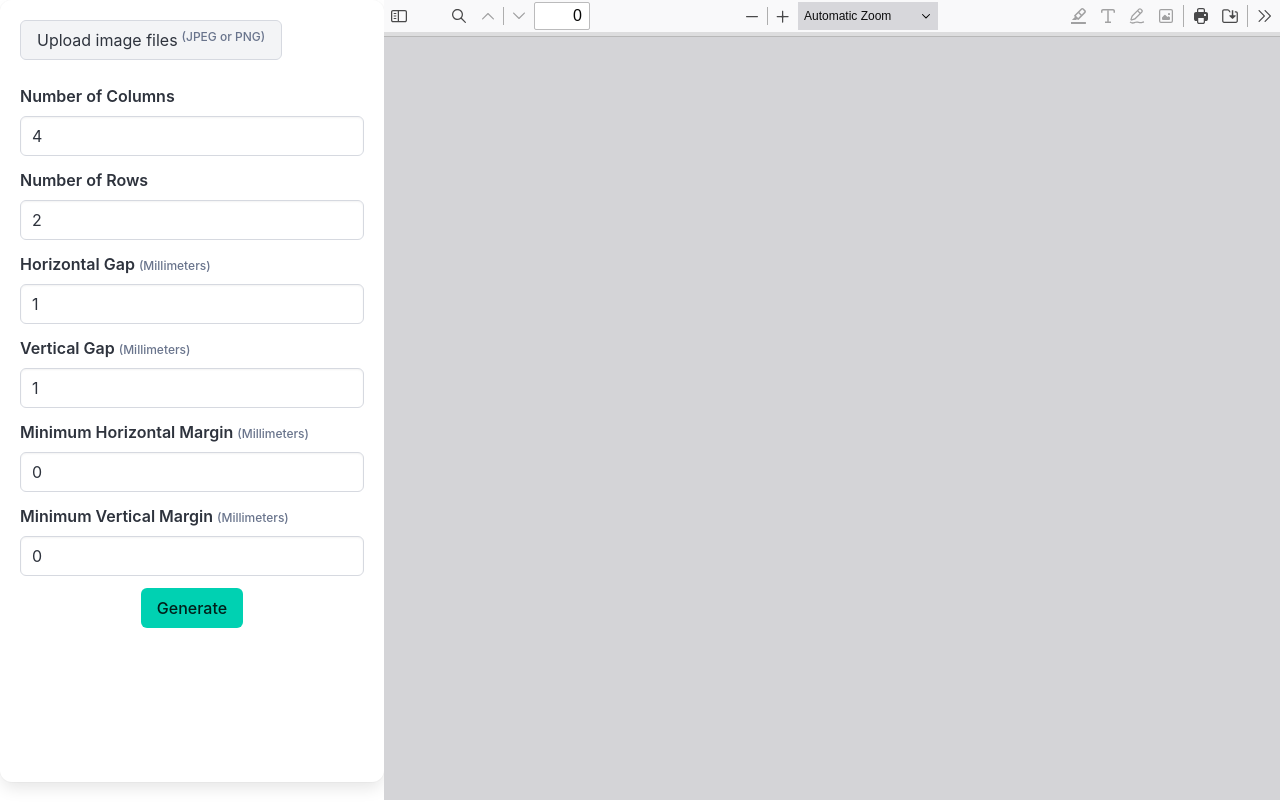
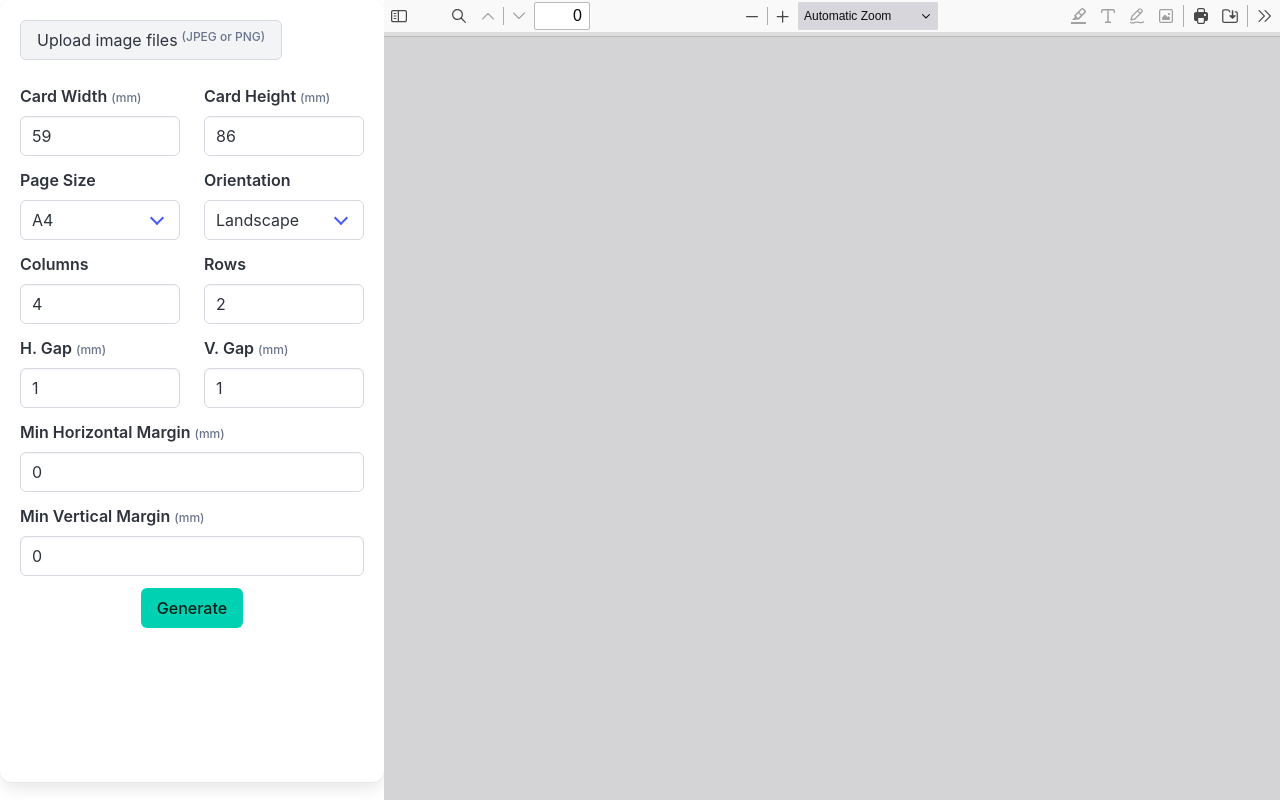
Before and after one commit to Drumstickz64/proxy_maker_web, a website built with Vite: page index.html in a window 1280 px wide. Built offline with nearby package versions, Linux system fonts and the light colour scheme; files whose address does not match are found by name.

Commit message:
expose more config options

```diff
--- a/index.html
+++ b/index.html
@@ -3,8 +3,8 @@
   <head>
     <meta charset="UTF-8" />
     <meta name="viewport" content="width=device-width, initial-scale=1.0" />
-    <link rel="stylesheet" href="/node_modules/bulma/css/bulma.min.css">
-    <link rel="stylesheet" href="/src/style.css">
+    <link rel="stylesheet" href="/node_modules/bulma/css/bulma.min.css" />
+    <link rel="stylesheet" href="/src/style.css" />
     <script type="module" src="/vendor/pdfjs/build/pdf.mjs"></script>
     <script type="module" defer src="/src/main.js"></script>
     <title>Proxy Maker</title>
@@ -15,52 +15,231 @@
         <form id="data-form">
           <div class="file">
             <label for="files-input" class="file-label">
-              <input name="files-input" id="files-input" class="file-input" type="file" name="files-input" required multiple accept="image/jpeg,image/png" />
+              <input
+                name="files-input"
+                id="files-input"
+                class="file-input"
+                type="file"
+                required
+                multiple
+                accept="image/jpeg,image/png"
+              />
               <span class="file-cta">
-                <span class="file-label"> Upload image files <span class="has-text-grey is-size-7 has-text-weight-medium ml-1">(JPEG or PNG)</span></span>
+                <span class="file-label">
+                  Upload image files
+                  <span
+                    class="has-text-grey is-size-7 has-text-weight-medium ml-1"
+                    >(JPEG or PNG)</span
+                  ></span
+                >
               </span>
             </label>
           </div>
 
-          <div class="field">
-            <label class="label" for="column-number-input">Number of Columns</label>
-            <div class="control">
-              <input class="input" required type="number" name="column-number-input" id="column-number-input" step="1" min="1" value="4">
+          <div class="columns is-mobile mb-0">
+            <div class="column">
+              <div class="field">
+                <label class="label" for="card-width-input"
+                  >Card Width
+                  <span class="has-text-grey is-size-7 has-text-weight-medium"
+                    >(mm)</span
+                  ></label
+                >
+                <div class="control">
+                  <input
+                    class="input"
+                    required
+                    type="number"
+                    name="card-width-input"
+                    id="card-width-input"
+                    step="0.01"
+                    min="1"
+                    value="59"
+                  />
+                </div>
+              </div>
+            </div>
+            <div class="column">
+              <div class="field">
+                <label class="label" for="card-height-input"
+                  >Card Height
+                  <span class="has-text-grey is-size-7 has-text-weight-medium"
+                    >(mm)</span
+                  ></label
+                >
+                <div class="control">
+                  <input
+                    class="input"
+                    required
+                    type="number"
+                    name="card-height-input"
+                    id="card-height-input"
+                    step="0.01"
+                    min="1"
+                    value="86"
+                  />
+                </div>
+              </div>
+            </div>
+          </div>
+
+          <div class="columns is-mobile mb-0">
+            <div class="column">
+              <div class="field">
+                <label class="label" for="page-size-input">Page Size</label>
+                <div class="control">
+                  <div class="select is-fullwidth">
+                    <select name="page-size-input" id="page-size-input">
+                      <option value="A4">A4</option>
+                      <option value="Letter">Letter</option>
+                    </select>
+                  </div>
+                </div>
+              </div>
+            </div>
+            <div class="column">
+              <div class="field">
+                <label class="label" for="page-orientation-input"
+                  >Orientation</label
+                >
+                <div class="control">
+                  <div class="select is-fullwidth">
+                    <select
+                      name="page-orientation-input"
+                      id="page-orientation-input"
+                    >
+                      <option value="landscape" selected>Landscape</option>
+                      <option value="portrait">Portrait</option>
+                    </select>
+                  </div>
+                </div>
+              </div>
+            </div>
+          </div>
+
+          <div class="columns is-mobile mb-0">
+            <div class="column">
+              <div class="field">
+                <label class="label" for="column-number-input">Columns</label>
+                <div class="control">
+                  <input
+                    class="input"
+                    required
+                    type="number"
+                    name="column-number-input"
+                    id="column-number-input"
+                    step="1"
+                    min="1"
+                    value="4"
+                  />
+                </div>
+              </div>
+            </div>
+            <div class="column">
+              <div class="field">
+                <label class="label" for="row-number-input">Rows</label>
+                <div class="control">
+                  <input
+                    class="input"
+                    required
+                    type="number"
+                    name="row-number-input"
+                    id="row-number-input"
+                    step="1"
+                    min="1"
+                    value="2"
+                  />
+                </div>
+              </div>
+            </div>
+          </div>
+
+          <div class="columns is-mobile mb-0">
+            <div class="column">
+              <div class="field">
+                <label class="label" for="horizontal-gap-input"
+                  >H. Gap
+                  <span class="has-text-grey is-size-7 has-text-weight-medium"
+                    >(mm)</span
+                  ></label
+                >
+                <div class="control">
+                  <input
+                    class="input"
+                    required
+                    type="number"
+                    name="horizontal-gap-input"
+                    id="horizontal-gap-input"
+                    step="0.01"
+                    min="0"
+                    value="1"
+                  />
+                </div>
+              </div>
+            </div>
+            <div class="column">
+              <div class="field">
+                <label class="label" for="vertical-gap-input"
+                  >V. Gap
+                  <span class="has-text-grey is-size-7 has-text-weight-medium"
+                    >(mm)</span
+                  ></label
+                >
+                <div class="control">
+                  <input
+                    class="input"
+                    required
+                    type="number"
+                    name="vertical-gap-input"
+                    id="vertical-gap-input"
+                    step="0.01"
+                    min="0"
+                    value="1"
+                  />
+                </div>
+              </div>
             </div>
           </div>
 
           <div class="field">
-            <label class="label" for="row-number-input">Number of Rows</label>
+            <label class="label" for="min-horizontal-margin-input"
+              >Min Horizontal Margin
+              <span class="has-text-grey is-size-7 has-text-weight-medium"
+                >(mm)</span
+              ></label
+            >
             <div class="control">
-              <input class="input" required type="number" name="row-number-input" id="row-number-input" step="1" min="1" value="2">
+              <input
+                class="input"
+                required
+                type="number"
+                name="min-horizontal-margin-input"
+                id="min-horizontal-margin-input"
+                step="0.01"
+                min="0"
+                value="0"
+              />
             </div>
           </div>
 
           <div class="field">
-            <label class="label" for="horizontal-gap-input">Horizontal Gap <span class="has-text-grey is-size-7 has-text-weight-medium">(Millimeters)</span></label>
+            <label class="label" for="min-vertical-margin-input"
+              >Min Vertical Margin
+              <span class="has-text-grey is-size-7 has-text-weight-medium"
+                >(mm)</span
+              ></label
+            >
             <div class="control">
-              <input class="input" required type="number" name="horizontal-gap-input" id="horizontal-gap-input" step="0.01" min="0" value="1">
-            </div>
-          </div>
-
-          <div class="field">
-            <label class="label" for="vertical-gap-input">Vertical Gap <span class="has-text-grey is-size-7 has-text-weight-medium">(Millimeters)</span></label>
-            <div class="control">
-              <input class="input" required type="number" name="vertical-gap-input" id="vertical-gap-input" step="0.01" min="0" value="1">
-            </div>
-          </div>
-
-          <div class="field">
-            <label class="label" for="min-horizontal-margin-input">Minimum Horizontal Margin <span class="has-text-grey is-size-7 has-text-weight-medium">(Millimeters)</span></label>
-            <div class="control">
-              <input class="input" required type="number" name="min-horizontal-margin-input" id="min-horizontal-margin-input" step="0.01" min="0" value="0">
-            </div>
-          </div>
-
-          <div class="field">
-            <label class="label" for="min-vertical-margin-input">Minimum Vertical Margin <span class="has-text-grey is-size-7 has-text-weight-medium">(Millimeters)</span></label>
-            <div class="control">
-              <input class="input" required type="number" name="min-vertical-margin-input" id="min-vertical-margin-input" step="0.01" min="0" value="0">
+              <input
+                class="input"
+                required
+                type="number"
+                name="min-vertical-margin-input"
+                id="min-vertical-margin-input"
+                step="0.01"
+                min="0"
+                value="0"
+              />
             </div>
           </div>
 
@@ -73,7 +252,12 @@
       </div>
 
       <main class="main">
-        <iframe id="output-frame" src="/vendor/pdfjs/web/viewer.html?file" frameborder="0" title="Proxy PDF Viewer"></iframe>
+        <iframe
+          id="output-frame"
+          src="/vendor/pdfjs/web/viewer.html?file"
+          frameborder="0"
+          title="Proxy PDF Viewer"
+        ></iframe>
       </main>
     </div>
   </body>
```
Also changed, not shown: src/main.js (+28 -11 lines), src/pdfGen.js (+23 -15 lines).
